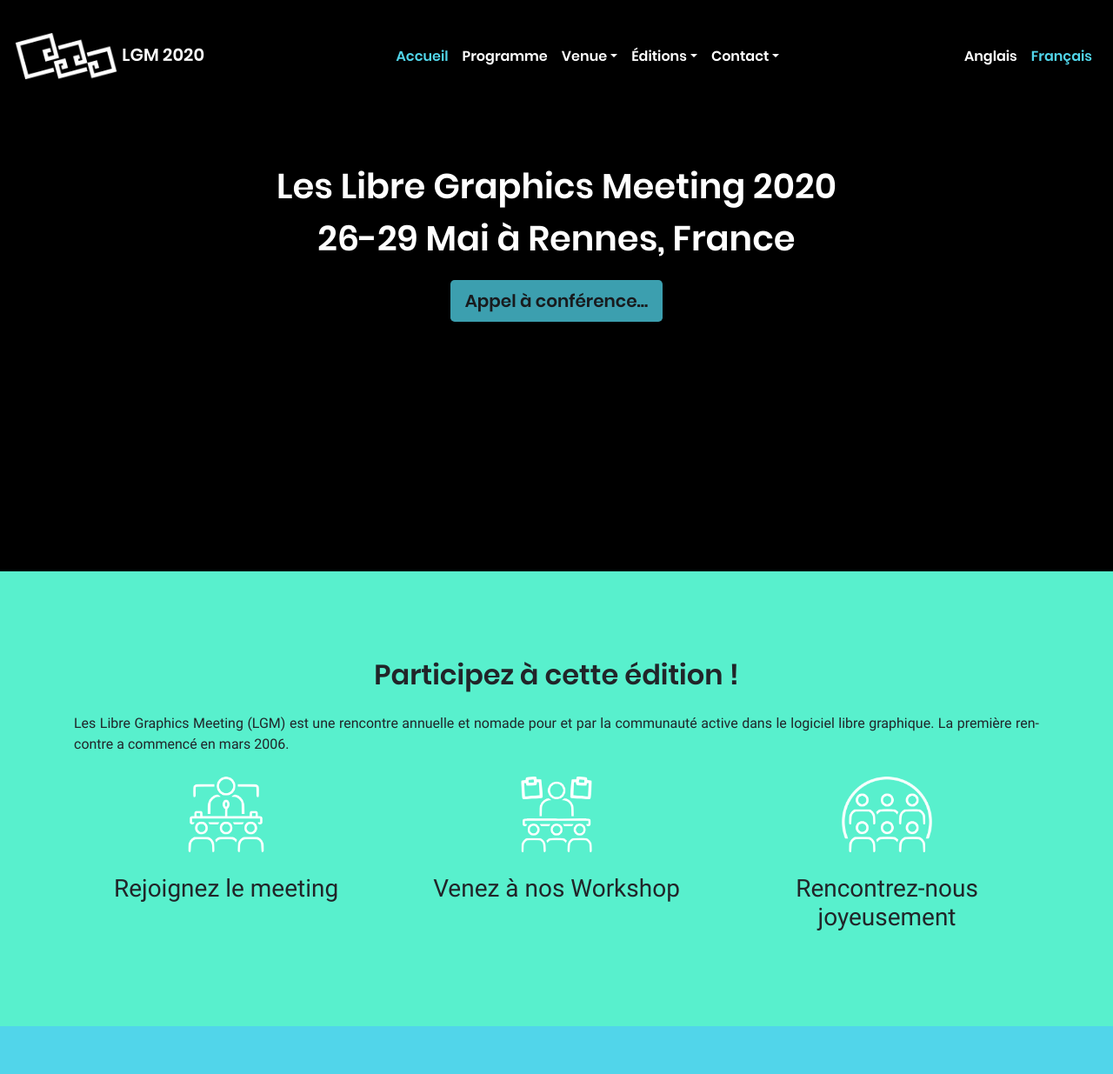
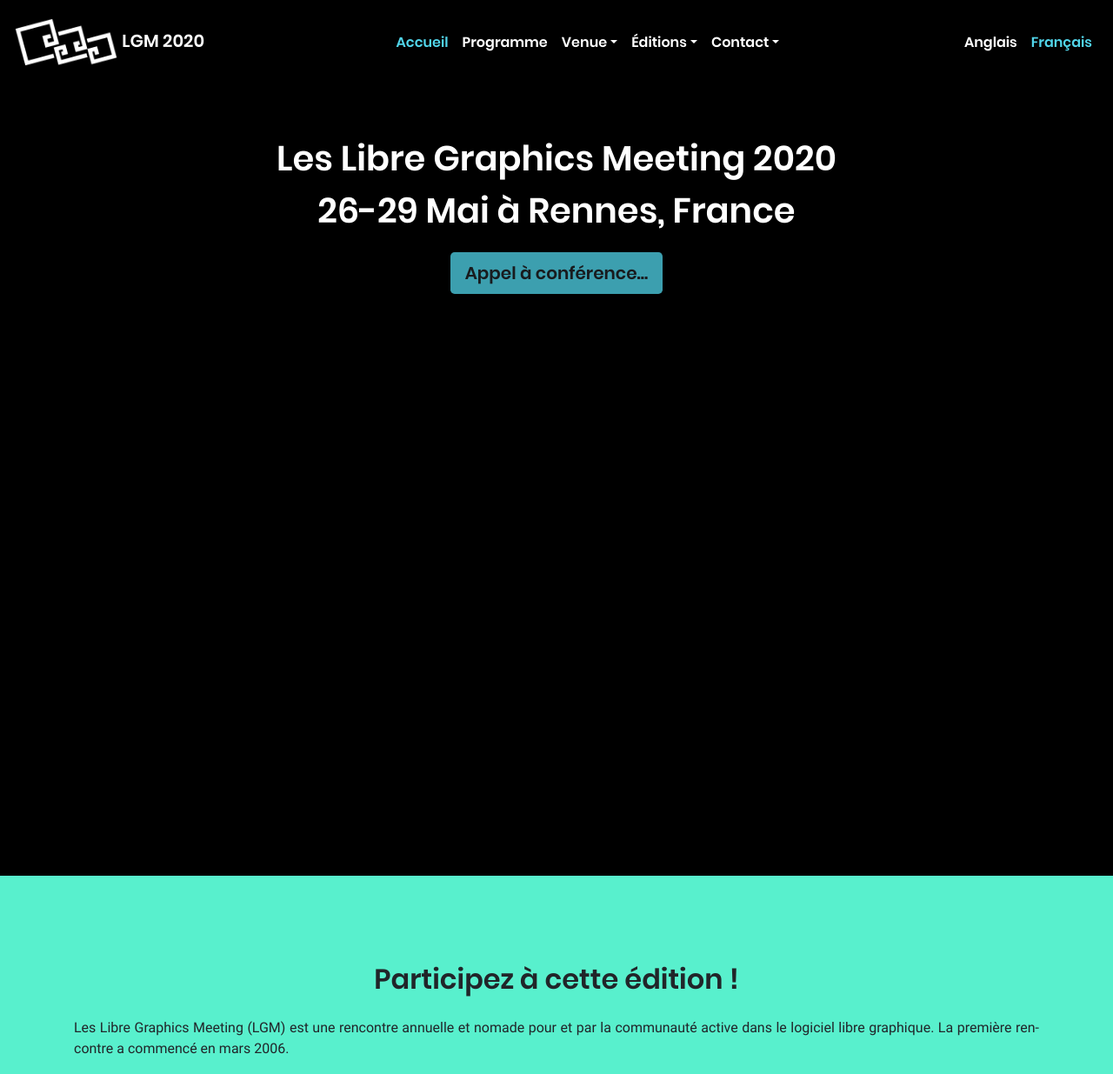
Before and after one commit to libregraphicsmeeting/htdocs-2020, a PHP site: page /fr/index.html in a window 1280 px wide. Shown: the top 1235 px of the page at 87% size. Run offline with PHP 8.4, Linux system fonts and the light colour scheme.

Commit message:
trying fix pb index

```diff
--- a/css/lgm20.css
+++ b/css/lgm20.css
@@ -10,36 +10,32 @@
 }
 
 .navbar {
-    padding-top:2em;
-    padding-bottom:2em;
+    padding-top:1em;
+    padding-bottom:1em;
 }
 
 .card {
     border-radius:0;
-    height: 33em;
-}
-/*
-.card-pattern {
-    height: 25em;
-    background-image:url("img/pattern01-seamless.png");
-    opacity: 0.3;
 }
 
-#mainIllustration {
-    float: none;
-    margin-left: auto;
-    margin-right: auto;
-    display: block;
-    max-width: 100%;
-    height: auto;
-    width: auto\9; /* ie8
+
+@media (max-width: 768px) {
+    .card {
+        height: 35em;
+    }
+    .card-pattern {
+        height: 35em;
+    }
 }
 
-#callButtonMain {
-    position: relative;
-    top: 380px;
+@media (max-width: 360px) {
+    .card {
+        height: 40em;
+    }
+    .card-pattern {
+        height: 40em;
+    }
 }
-*/
 
 .bg-dark {
     background-color:black!important;
@@ -204,6 +200,27 @@ a.indarklink:hover {
     padding-top:40px;
 }
 
+.homepage {
+    background-color:black;
+}
+@media (min-width: 991px) {
+   .homepage {
+       height:910px;
+   }
+}
+
+@media (min-width: 767px) and (max-width: 990px) {
+    .homepage {
+        height:710px;
+    }
+ }
+
+ @media (max-width: 766px) {
+    .homepage {
+        height:1000px;
+    }
+ }
+
 .card-title, .shadow {
     text-shadow:1px 1px 2px black;
 }
```
